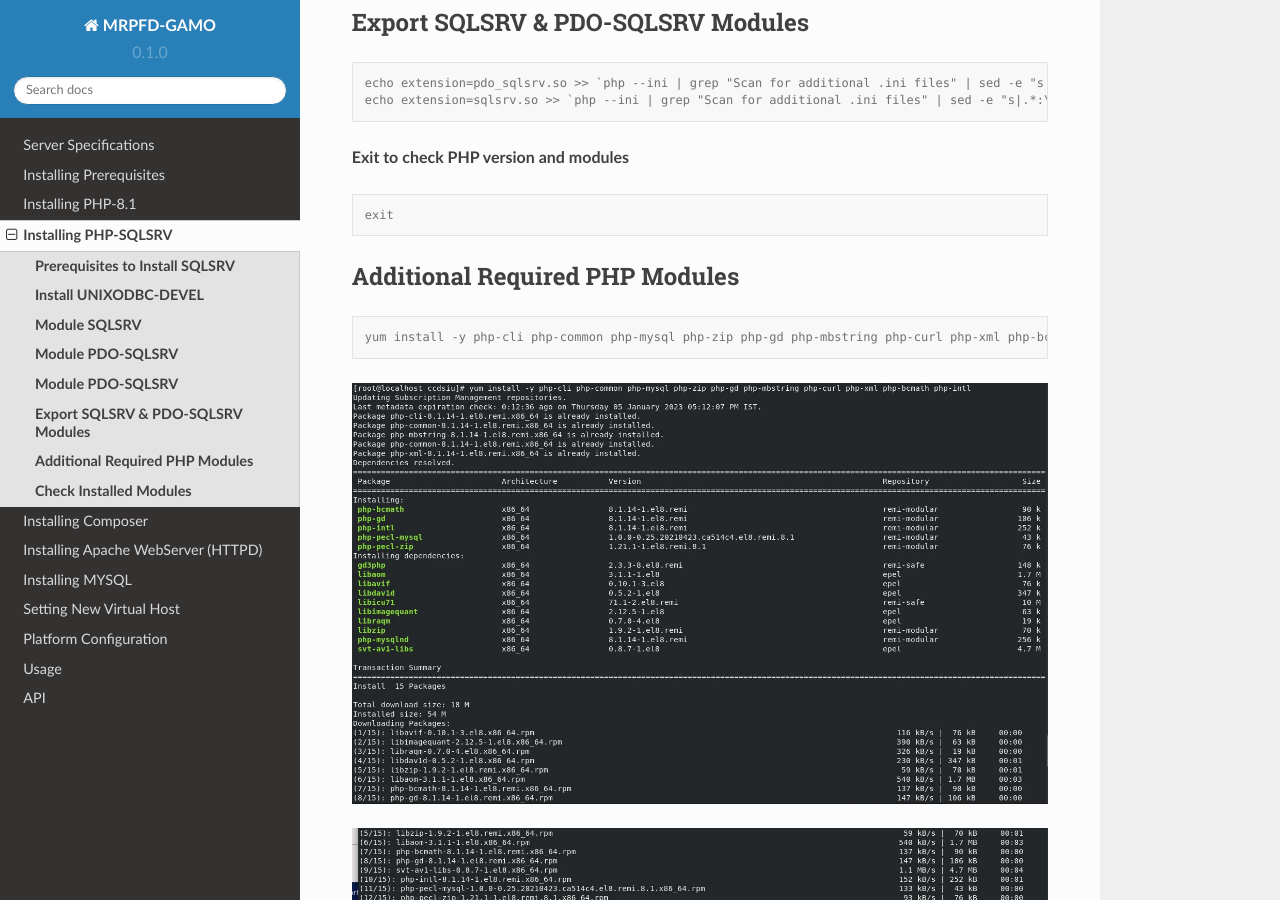
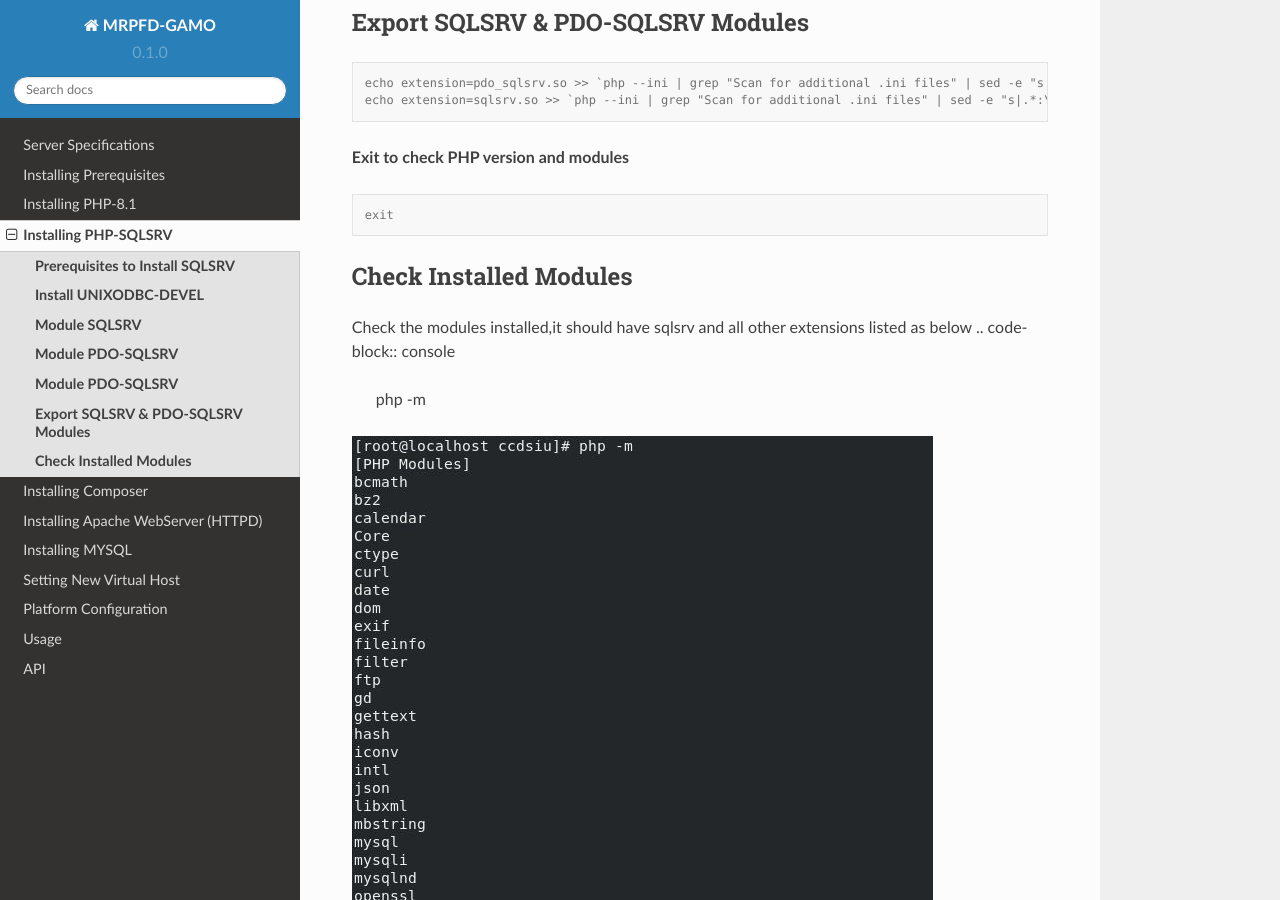
Before and after one commit to madhu-ibs/mrpfd-gamo-documentation, a Sphinx documentation site: the page built from docs/source/sqlsrv.rst, in a window 1280 px wide and 900 px high, scrolled down 5617 px. Built offline with Sphinx 7.4.7 and the Read the Docs theme 2.0.0, drawn with Linux system fonts in a browser that asks for light colours.

Commit message:
Update sqlsrv.rst

```diff
--- a/docs/source/sqlsrv.rst
+++ b/docs/source/sqlsrv.rst
@@ -79,15 +79,6 @@ Install MSODBC18 and MSODBC18 Tools
 
   exit
 
-**Additional Required PHP Modules**
---------
-.. code-block:: console
-
-    yum install -y php-cli php-common php-mysql php-zip php-gd php-mbstring php-curl php-xml php-bcmath php-intl
-
-.. image:: images/php-extensions-1.JPG
-.. image:: images/php-extensions-2.JPG
-
 
 **Check Installed Modules**
 ---------------------
```
